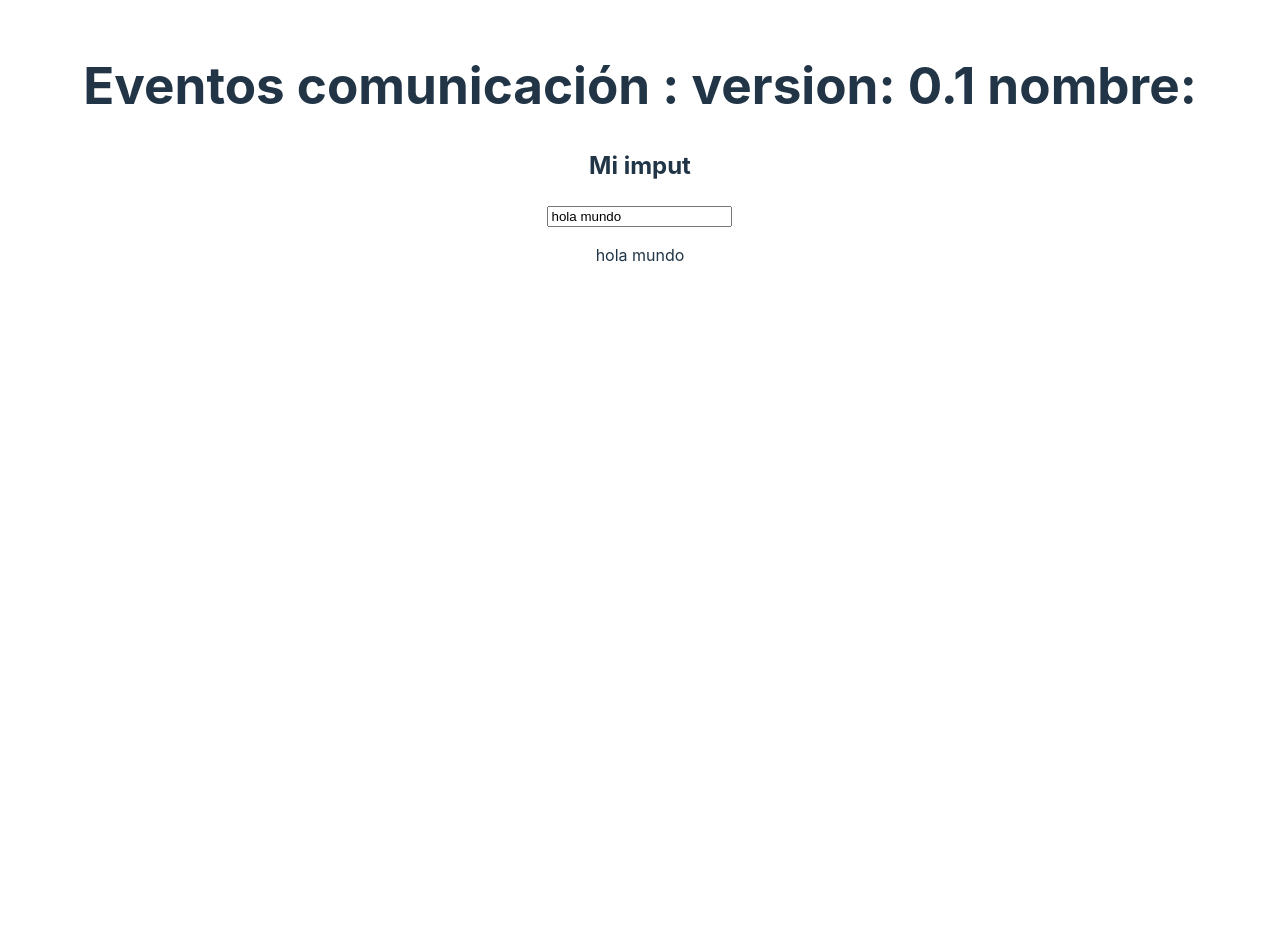
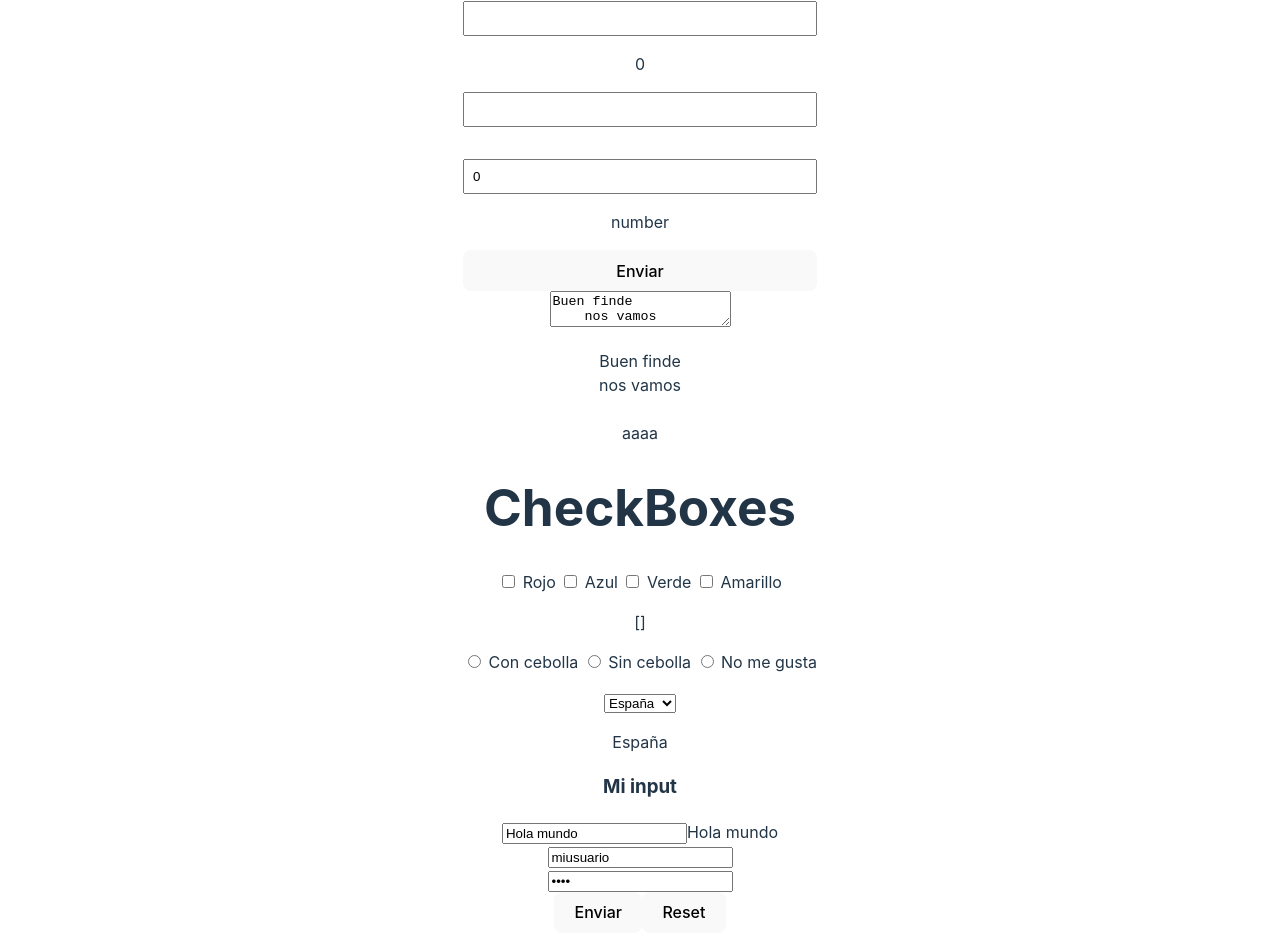
Before and after one commit to redspidersoftware/tema-03-Vite, a Vue app: page / in a window 1280 px wide. Shown: the part 247-1199 px from the top of the page. Before the commit the page ends 800 px from the top, so only its background shows below. Built offline with nearby package versions, Linux system fonts and the light colour scheme.

Commit message:
controles

```diff
--- a/src/Main.vue
+++ b/src/Main.vue
@@ -39,7 +39,16 @@
             <button @click="(redirige('Series'))">Series</button>
         </div>
         -->
-    <EventosComunicacion/>
+    <!--<EventosComunicacion/>-->
+    <!--<CicloVida v-if="mostrar"/>
+    <button @click="calcular">  vuelve a provar</button>-->
+    <MiFormulario/>
+    <AreaTexto/>
+    <CheckBoxes/>
+    <RadioButton/>
+    <InputDesplegable />
+    <InputCustom v-model="valorMiInput" />
+    <EnvioFormularios />
   </template>
 
   <script setup lang="ts">
@@ -69,7 +78,23 @@
 //@ts-ignore
 //import TextoPersonalizado from "@components/TextoPersonalizado.vue"
 //@ts-ignore
-import EventosComunicacion from "./components/EventosComunicacion.vue"
+//import EventosComunicacion from "./components/EventosComunicacion.vue"
+import CicloVida from "./components/CicloVida.vue"
+import MiFormulario from "./components/MiFormulario.vue"
+import AreaTexto from "./components/AreaTexto.vue"
+import CheckBoxes from "./components/CheckBoxes.vue"
+import RadioButton from "./components/RadioButton.vue"
+import InputDesplegable from "./components/InputDesplegable.vue"
+import InputCustom from "./components/InputCustom.vue"
+import EnvioFormularios from "./components/EnvioFormularios.vue"
+
+
+
+const mostrar = ref(Math.random() >0.5)
+const calcular=() =>{
+    mostrar.value = Math.random() >0.5
+}
+const valorMiInput = ref("Hola mundo")
 provide("version","0.1")
 
 
--- /dev/null
+++ b/src/components/AreaTexto.vue
@@ -0,0 +1,15 @@
+<template>
+    <textarea placeholder="añade varias lineas de texto" v-model="texto"/>
+
+
+    <p style ="white-space : pre-line;">{{ texto }}</p>
+</template>
+
+<script setup lang="ts">
+    import {ref} from "vue"
+
+    const texto = ref (`Buen finde
+    nos vamos
+
+    aaaa`);
+</script>
--- /dev/null
+++ b/src/components/CheckBoxes.vue
@@ -0,0 +1,30 @@
+<template>
+    <h1>CheckBoxes</h1>
+    <form>
+        <label for = "input-rojo">
+        <input type="checkbox" value ="Rojo" id="input-rojo" v-model="coloresSeleccionados"/>
+        Rojo
+        </label>
+        <label for = "input-azul">
+        <input type="checkbox" value ="Azul" id="input-azul" v-model="coloresSeleccionados"/>
+        Azul
+        </label>
+        <label for = "input-verde">
+        <input type="checkbox" value ="Verde" id="input-verde" v-model="coloresSeleccionados"/>
+        Verde
+        </label>
+        <label for = "input-amarillo">
+        <input type="checkbox" value ="Amarillo" id="input-amarillo" v-model="coloresSeleccionados"/>
+        Amarillo
+    </label>
+    </form>
+    <p>{{ coloresSeleccionados }}</p>
+</template>
+
+
+
+<script setup lang="ts">
+
+import { ref} from "vue"
+const coloresSeleccionados = ref<string[]>([])
+</script>
--- /dev/null
+++ b/src/components/CicloVida.vue
@@ -0,0 +1,27 @@
+<template>
+    <h1> CicloVida</h1>
+    <button @click="cambiaToggle">{{toggle ? "ON":"OFF"}} </button>
+</template>
+
+<script setup lang ="ts">
+import { ref, onMounted ,onUpdated, onUnmounted} from "vue";
+
+const toggle = ref(false)
+const cambiaToggle= ()=>{
+    toggle.value = !toggle.value
+}
+
+onMounted(() => {
+    console.log("el componente he sido montado")
+})
+
+onUpdated(() => {
+    console.log("el componente he sido updateado")
+
+})
+
+onUnmounted(() => {
+    console.log("el componente he sido desmontado")
+})
+
+</script>
--- /dev/null
+++ b/src/components/EnvioFormularios.vue
@@ -0,0 +1,25 @@
+<template>
+    <form @submit.prevent="handleSubmit">
+        <input type="text" placeholder="username" v-model="datosFormulario.username" />
+        <br />
+        <input type="password" placeholder="password" v-model="datosFormulario.password" />
+        <br />
+        <button type="submit">Enviar</button>
+        <button type="reset">Reset</button>
+    </form>
+</template>
+
+<script setup lang="ts">
+import { ref, reactive } from "vue"
+
+const miEstado = ref("El valor inicial")
+
+const datosFormulario = reactive({
+    username: "miusuario",
+    password: "1234"
+})
+
+const handleSubmit = (event: Event) => {
+    console.log(event)
+}
+</script>
--- /dev/null
+++ b/src/components/InputCustom.vue
@@ -0,0 +1,15 @@
+<template>
+    <h3>Mi input</h3>
+    <input type="text" :value="modelValue" @input="handleChange" />
+    <span>{{ modelValue }}</span>
+</template>
+
+<script setup lang="ts">
+defineProps(["modelValue"])
+
+const emit = defineEmits(["update:modelValue"])
+
+const handleChange = (event: Event) => {
+    emit("update:modelValue", (event.target as HTMLInputElement).value)
+}
+</script>
--- /dev/null
+++ b/src/components/InputDesplegable.vue
@@ -0,0 +1,15 @@
+<template>
+    <select name="pais" v-model="pais">
+        <option value="Francia">Francia</option>
+        <option value="España">España</option>
+        <option value="Bélgica">Bélgica</option>
+        <option value="Holanda">Holanda</option>
+    </select>
+    <p>{{ pais }}</p>
+</template>
+
+<script setup lang="ts">
+import { ref } from "vue"
+
+const pais = ref("España")
+</script>
--- /dev/null
+++ b/src/components/MiFormulario.vue
@@ -0,0 +1,49 @@
+<template>
+    <h1>Formulario</h1>
+    <form>
+        <input type="text" name ="usuario" v-model.lazy="formData.usuario"/>
+        <span> {{ formData.usuario }}</span>
+        <input type="text" name="email"  v-model.trim="formData.email"/>
+        <span> {{ formData.email.length }}</span>
+        <input type="password" name="password"  v-model="formData.password"/>
+        <span> {{ formData.password }}</span>
+        <input type="text" name="EDAD"  v-model.number="formData.edad"/>
+        <span> {{ typeof formData.edad }}</span>
+        <button type="submit" >Enviar </button>
+    </form>
+</template>
+
+<script setup lang="ts">
+import{reactive} from "vue"
+
+interface IForm{
+    usuario:string
+    email: string
+    edad: number
+    password: string
+}
+const formData = reactive<IForm>({
+    usuario:"Javi",
+    email:"",
+    edad: 0,
+    password:""
+})
+
+</script>
+
+<style scoped>
+form {
+    display: flex;
+    flex-direction: column;
+    gap: 1rem;
+}
+
+input {
+    padding: 0.5rem;
+    transition: all 0.3s;
+}
+
+input:focus {
+    box-shadow: 0 0 2rem rgba(125, 214, 125, 0.753);
+}
+</style>
--- a/src/components/MiImput.vue
+++ b/src/components/MiImput.vue
@@ -1,17 +1,15 @@
 <template>
-    <h2> Mi imput</h2>
-    <input type="text" :value="valor" @input="cambiaValor"/>
+    <h3>Mi input</h3>
+    <input type="text" :value="value" @input="handleChange" />
+    <span>{{ value }}</span>
 </template>
 
 <script setup lang="ts">
-    defineProps<{
-        valor:string
-    }>()
+defineProps(["value"])
 
-    const emit = defineEmits(["cambiaValor"])
+const emit = defineEmits(["update:value"])
 
-    const cambiaValor  = (evento: Event) =>{
-        emit("cambiaValor",evento)
-    }
-
+const handleChange = (event: Event) => {
+    emit("update:value", (event.target as HTMLInputElement).value)
+}
 </script>
--- /dev/null
+++ b/src/components/RadioButton.vue
@@ -0,0 +1,23 @@
+<template>
+    <form>
+        <label for="input-con-cebolla">
+            <input type="radio" id="input-con-cebolla" value="Con cebolla" v-model="opcion"/>
+            Con cebolla
+        </label>
+        <label for="input-sin-cebolla">
+            <input type="radio" id="input-sin-cebolla" value="Sin cebolla" v-model="opcion"/>
+            Sin cebolla
+        </label>
+        <label for="input-no-me-gusta">
+            <input type="radio" id="input-no-me-gusta"  value="No me gusta" v-model="opcion"/>
+            No me gusta
+        </label>
+    </form>
+    <p>{{ opcion }}</p>
+</template>
+
+<script setup lang="ts">
+import{ref} from "vue"
+
+const opcion = ref(null)
+</script>
```
